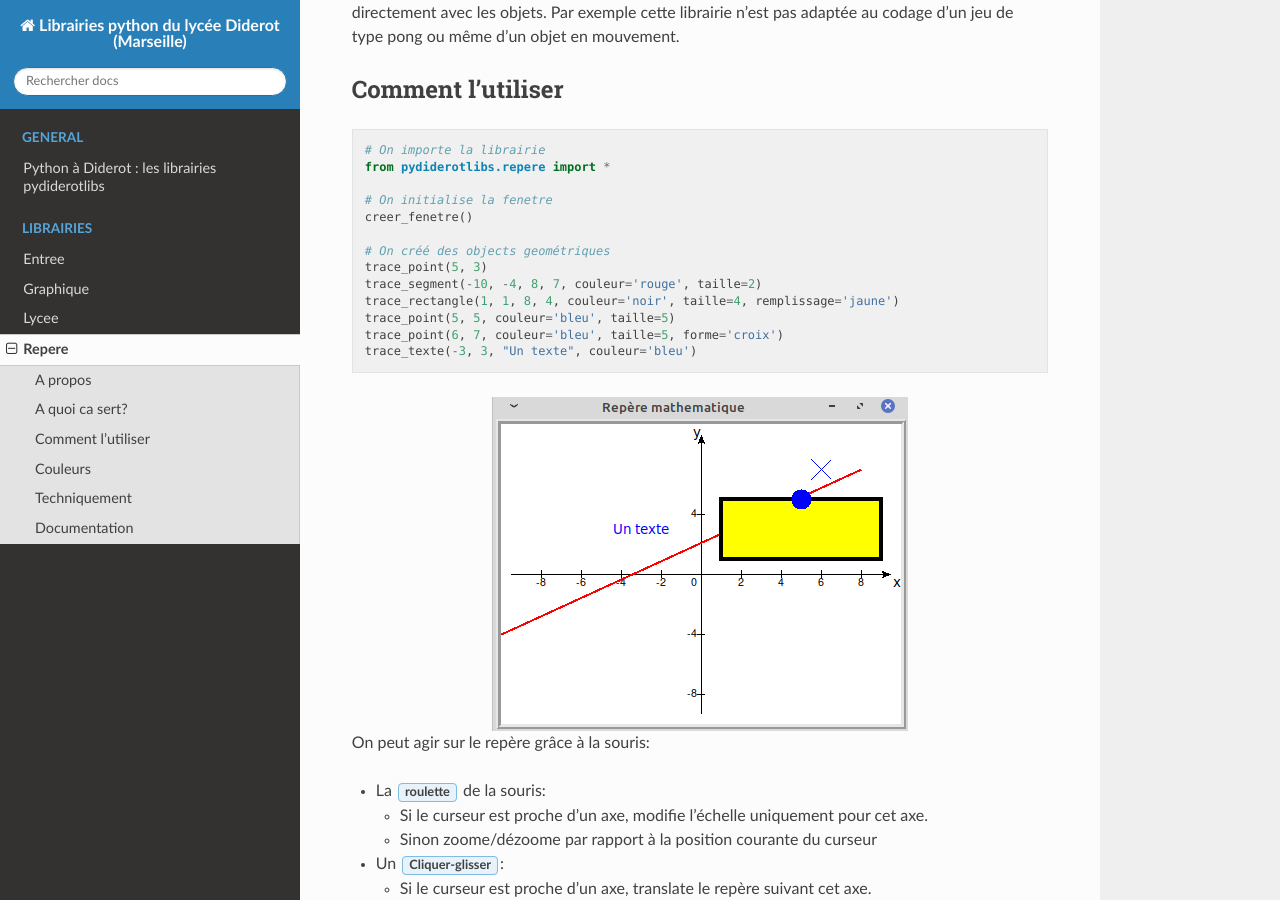
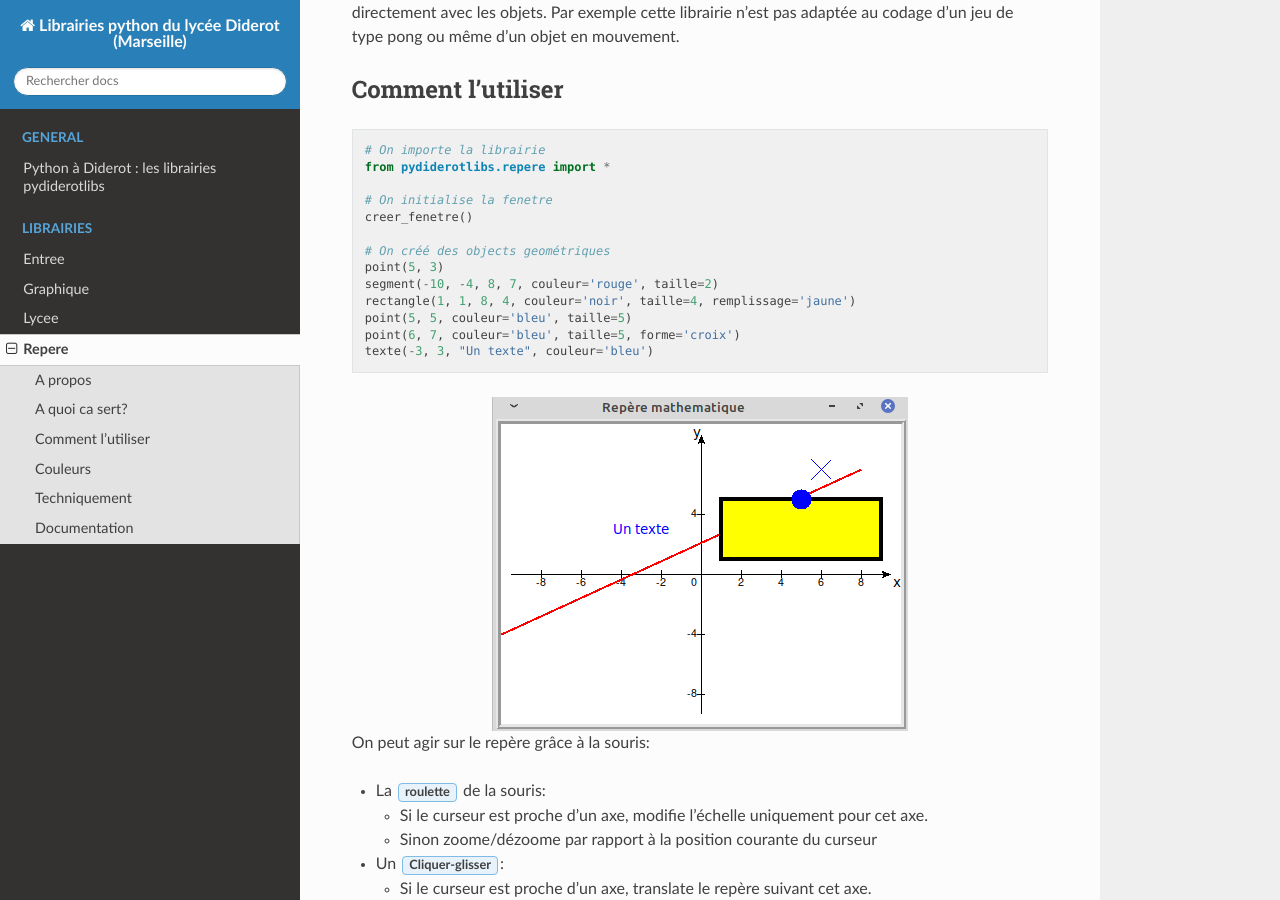
Before and after one commit to Pydiderot/pydiderotlibs, a Sphinx documentation site: the page built from docs/librairies/repere.md, in a window 1280 px wide and 900 px high, scrolled down 511 px. Built offline with Sphinx 7.4.7 and the Read the Docs theme 2.0.0, drawn with Linux system fonts in a browser that asks for light colours.

Commit message:
un peu de doc

````diff
--- a/docs/librairies/repere.md
+++ b/docs/librairies/repere.md
@@ -22,12 +22,12 @@ from pydiderotlibs.repere import *
 creer_fenetre()
 
 # On créé des objects geométriques
-trace_point(5, 3)
-trace_segment(-10, -4, 8, 7, couleur='rouge', taille=2)
-trace_rectangle(1, 1, 8, 4, couleur='noir', taille=4, remplissage='jaune')
-trace_point(5, 5, couleur='bleu', taille=5)
-trace_point(6, 7, couleur='bleu', taille=5, forme='croix')
-trace_texte(-3, 3, "Un texte", couleur='bleu')
+point(5, 3)
+segment(-10, -4, 8, 7, couleur='rouge', taille=2)
+rectangle(1, 1, 8, 4, couleur='noir', taille=4, remplissage='jaune')
+point(5, 5, couleur='bleu', taille=5)
+point(6, 7, couleur='bleu', taille=5, forme='croix')
+texte(-3, 3, "Un texte", couleur='bleu')
 ```
 .. image:: /source/_static/repere.png
   :align: center
````
Also changed, not shown: CONTRIBUTING.md (+6 -6 lines).
